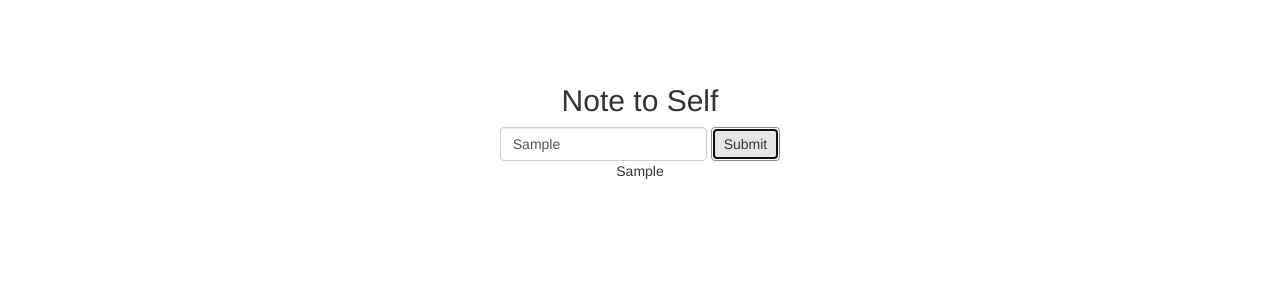
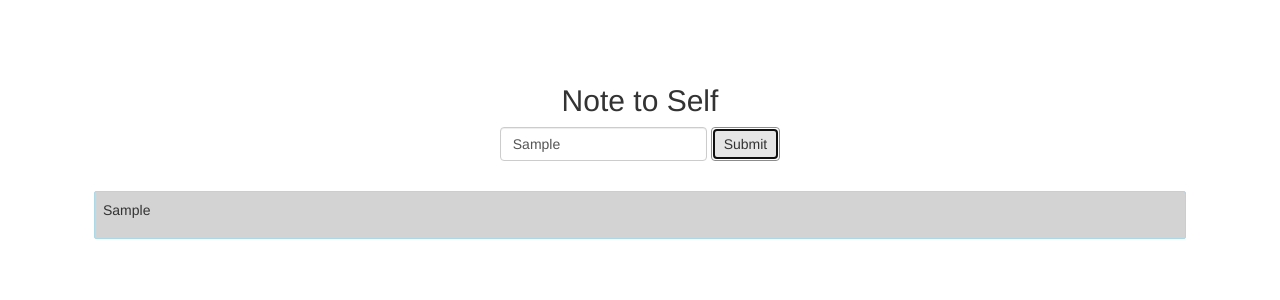
Before and after one commit to thomasphillips3/notetoself, a React (Create React App) app: page / in a window 1280 px wide. Both pictures are taken after typing "Sample" into the empty fields and a click on the button "Submit". Shown: the top 300 px of the page. Built offline with nearby package versions, Linux system fonts and the light colour scheme.

Commit message:
Display a list of notes on the screen.

```diff
--- a/src/components/App.js
+++ b/src/components/App.js
@@ -1,5 +1,6 @@
 import React, { Component } from 'react';
 import { Form, FormControl, Button } from 'react-bootstrap';
+import Note from './Note';
 
 class App extends Component {
     constructor() {
@@ -30,7 +31,7 @@ class App extends Component {
                 {
                     this.state.notes.map((note, index) => {
                         return (
-                            <div key={index}>{note.text}</div>
+                            <Note key={index} note={note}/>
                         )
                     })
                 }
--- /dev/null
+++ b/src/components/Note.js
@@ -0,0 +1,13 @@
+import React, { Component } from 'react';
+
+class Note extends Component {
+    render() {
+        return (
+            <div className="note">
+                <p>{this.props.note.text}</p>
+            </div>
+        )
+    }
+}
+
+export default Note;
--- a/src/index.css
+++ b/src/index.css
@@ -2,3 +2,12 @@ body {
     text-align: center;
     padding: 5%;
 }
+
+.note {
+    border: 1px solid lightblue;
+    border-radius: 2px;
+    text-align: left;
+    padding: 8px;
+    margin: 30px;
+    background-color: lightgray;
+}
```
